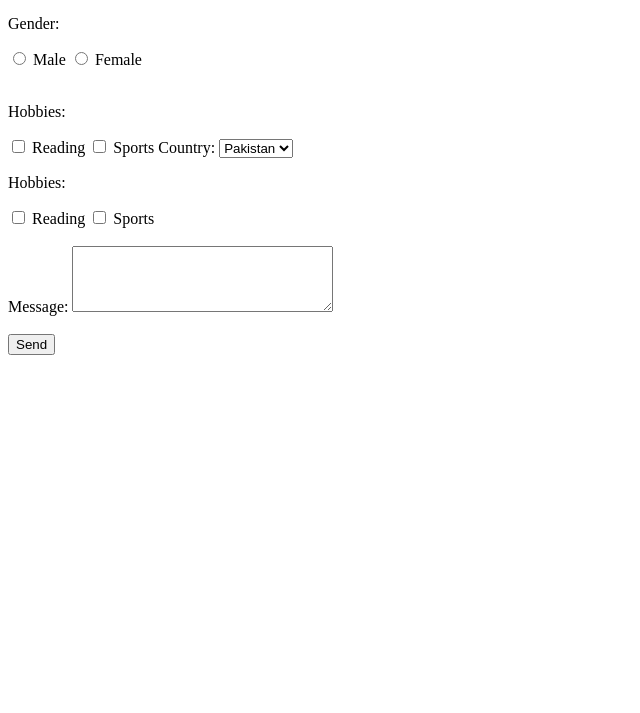
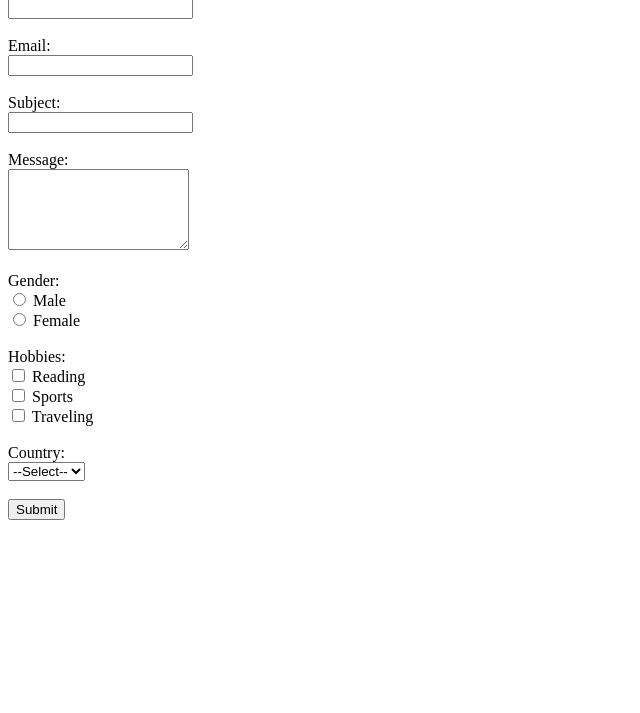
Before and after one commit to abdulhaques205-cmd/add-contant-portfolio, a plain HTML site: page index.html in a window 1280 px wide. Shown: the part 87-800 px from the top of the page, without its empty margins (0-640 px from the left). Drawn offline with Linux system fonts and the light colour scheme.

Commit message:
Revise contact form layout and fields
Updated the contact form with new fields and labels.

```diff
--- a/index.html
+++ b/index.html
@@ -2,44 +2,48 @@
 <html lang="en">
 <head>
     <meta charset="UTF-8">
-    <meta name="viewport" content="width=device-width, initial-scale=1.0">
-    <title>forms</title>
+    <title>Contact Us</title>
 </head>
 <body>
+
+<h2>Contact Us</h2>
+
+<form action="#" method="POST">
+
+    <label for="name">Name:</label><br>
+    <input type="text" id="name" name="name" required><br><br>
+    <label for="email">Email:</label><br>
+    <input type="email" id="email" name="email" required><br><br
+    <label for="subject">Subject:</label><br>
+    <input type="text" id="subject" name="subject" required><br><br>
+    <label for="message">Message:</label><br>
+    <textarea id="message" name="message" rows="5" required></textarea><br><br>
+    <label>Gender:</label><br>
+    <input type="radio" id="male" name="gender" value="Male">
+    <label for="male">Male</label><br>
+    <input type="radio" id="female" name="gender" value="Female">
+    <label for="female">Female</label><br><br>
+    <label>Hobbies:</label><br>
+    <input type="checkbox" id="reading" name="hobbies" value="Reading">
+    <label for="reading">Reading</label><br>
+    <input type="checkbox" id="sports" name="hobbies" value="Sports">
+    <label for="sports">Sports</label><br>
+    <input type="checkbox" id="traveling" name="hobbies" value="Traveling">
+    <label for="traveling">Traveling</label><br><br>
+    <label for="country">Country:</label><br>
+    <select id="country" name="country" required>
+        <option value="">--Select--</option>
+        <option value="India">India</option>
+        <option value="USA">USA</option>
+        <option value="UK">UK</option>
+        <option value="Canada">Canada</option>
+        <option value="Australia">Australia</option>
+    </select><br><br>
+
+
+    <button type="submit">Submit</button>
+
 </form>
-<form action="submit.php" method="post">
-  <label for="name">Name:</label>
-  <input type="text" id="name" name="name"><br><br>
 
-  <label for="email">Email:</label>
-  <input type="email" id="email" name="email"><br><br>
-
-  <p>Gender:</p>
-  <input type="radio" id="male" name="gender" value="male">
-  <label for="male">Male</label>
-  <input type="radio" id="female" name="gender" value="female">
-  <label for="female">Female</label><br><br>
-<p>Hobbies:</p>
-<input type="checkbox" id="reading" name="hobby" value="reading">
-<label for="reading">Reading</label>
-<input type="checkbox" id="sports" name="hobby" value="sports">
-<label for="sports">Sports</label>
-<label for="country">Country:</label>
-<select id="country" name="country">
-  <option value="pakistan">Pakistan</option>
-  <option value="usa">USA</option>
-  <option value="uk">UK</option>
-</select>
-  <p>Hobbies:</p>
-  <input type="checkbox" id="reading" name="hobby" value="reading">
-  <label for="reading">Reading</label>
-  <input type="checkbox" id="sports" name="hobby" value="sports">
-  <label for="sports">Sports</label><br><br>
-
-  <label for="message">Message:</label>
-  <textarea id="message" name="message" rows="4" cols="30"></textarea><br><br>
-
-  <input type="submit" value="Send">
-</form>
 </body>
 </html>
```
